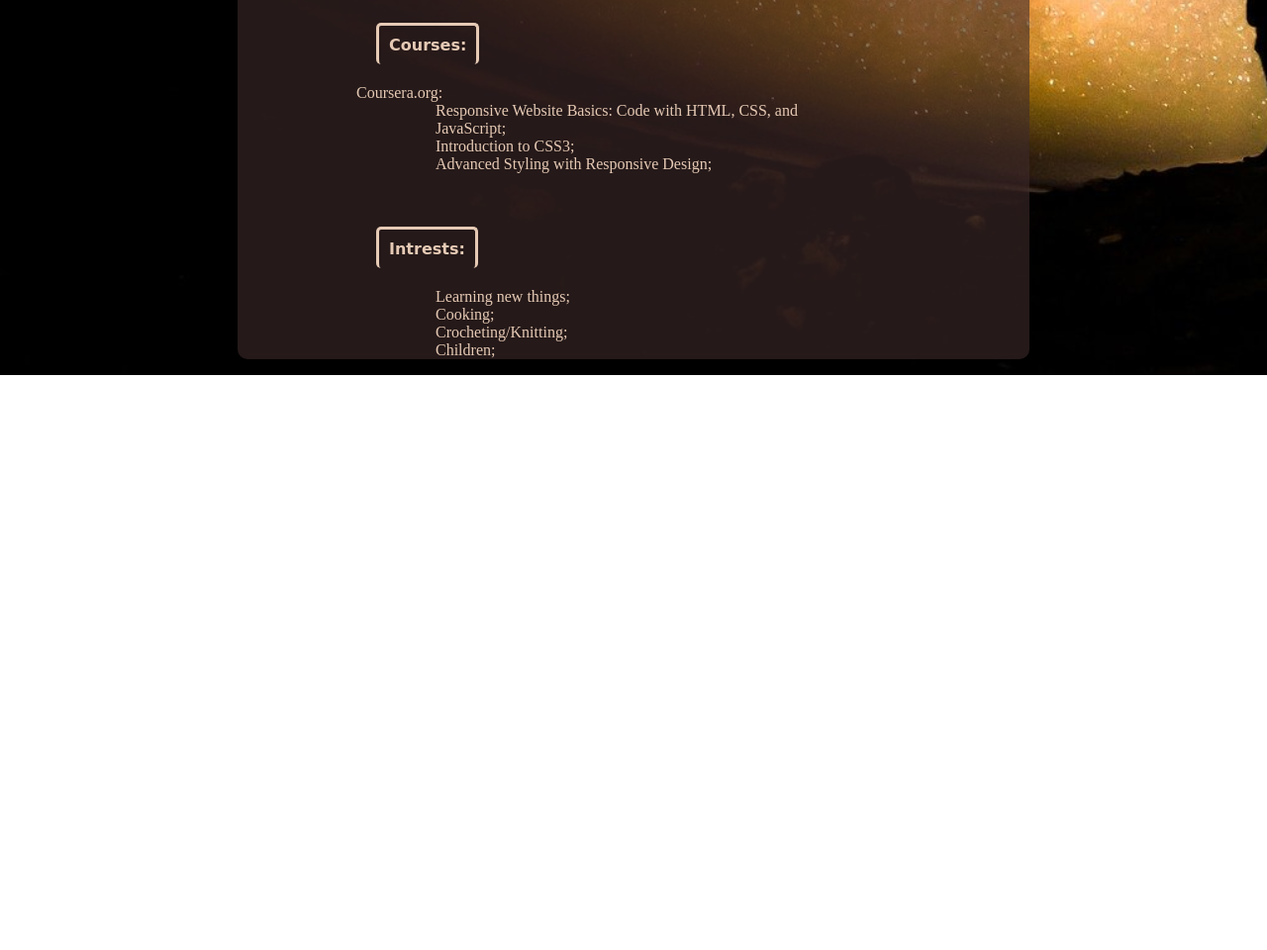
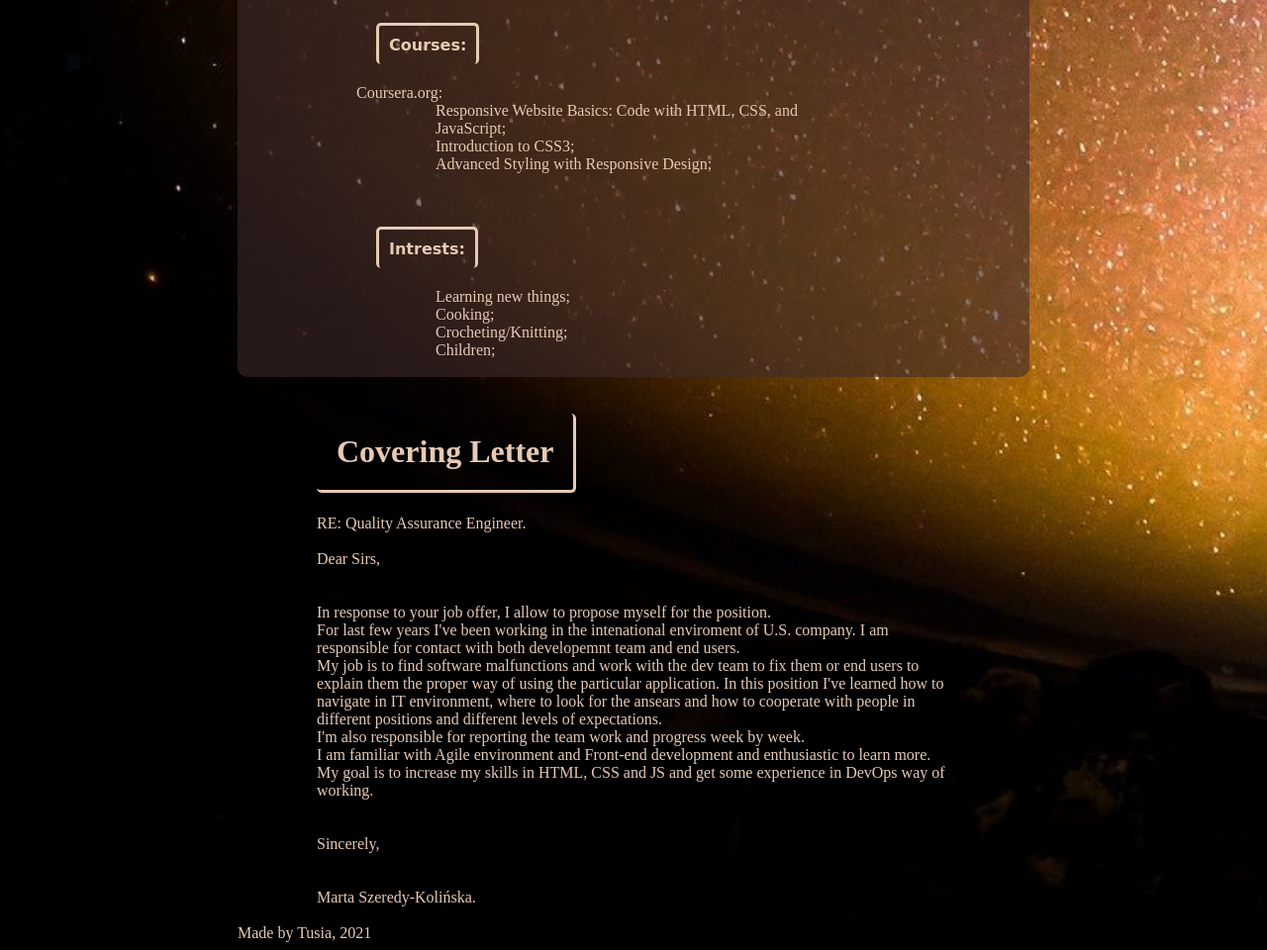
Before and after one commit to Tusiolek/CV, a plain HTML site: page index.html in a window 1280 px wide. Shown: the part 1231-2191 px from the top of the page at 99% size. Before the commit the page ends 1610 px from the top, so only its background shows below. Drawn offline with Linux system fonts and the light colour scheme.

Commit message:
Update index.html

```diff
--- a/index.html
+++ b/index.html
@@ -60,7 +60,27 @@
 			<li>Learning new things;</li>
 			<li>Cooking;</li>
 			<li>Crocheting/Knitting;</li>
-		 	<li>Children;</li>
+		 	<li>Children;</li><br>
 		</ul></div>
+
+
+		<div><h1>Covering letter</h1>
+
+			<div id="response">RE: Quality Assurance Engineer.</div><br>
+			<div id="hi">Dear Sirs,</div><br>
+			<br>
+			<div class="content">	In response to your job offer, I allow to propose myself for the position.<br>
+			For last few years I've been working in the intenational enviroment of U.S. company. I am responsible for contact with both developemnt team and end users.</div>
+			<div class="content">	My job is to find software malfunctions and work with the dev team to fix them or end users to explain them the proper way of using the particular application. In this position I've learned how to navigate in IT environment, where to look for the ansears and how to cooperate with people in different positions and different levels of expectations.</div>
+			<div class="content">	I'm also responsible for reporting the team work and progress week by week. </div>
+			<div class = "content">	I am familiar with Agile environment and Front-end development and enthusiastic to learn more. My goal is to increase my skills in HTML, CSS and JS and get some experience in DevOps way of working. </div><br><br>
+
+			<div>Sincerely,</div><br><br>
+
+			<div>Marta Szeredy-Kolińska. </div><br>
+
+
+		</div>
+		<footer>Made by Tusia, 2021</footer>
 	</body>
 </html>
```
